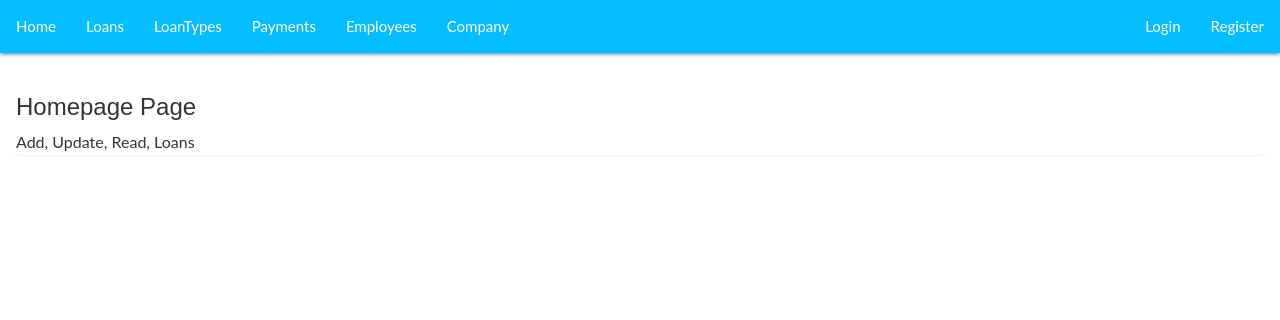
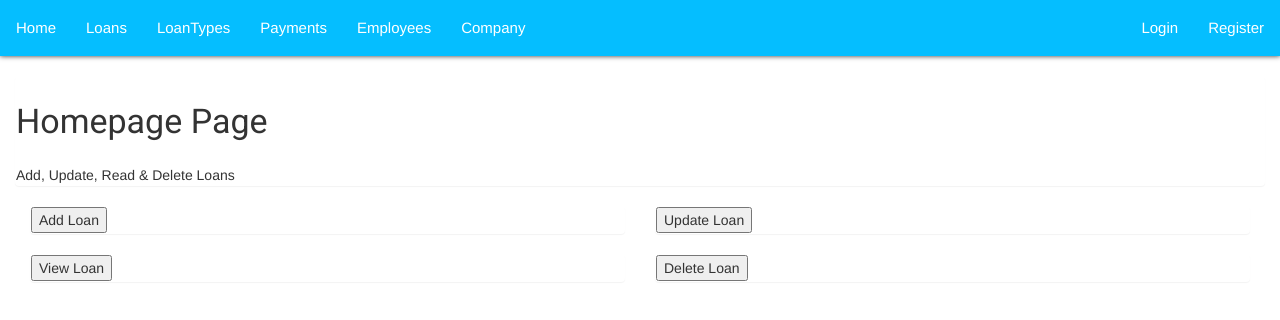
Before and after one commit to Collinslenjo/loan, a Django app: page / in a window 1280 px wide. Shown: the top 320 px of the page. Run offline with Django 3.2, Linux system fonts and the light colour scheme; some libraries are stand-ins or nearby versions.

Commit message:
visualization on easter monday

```diff
--- a/templates/index.html
+++ b/templates/index.html
@@ -9,6 +9,9 @@
 	<link rel="stylesheet" type="text/css" href="{% static 'css/font-awesome.css' %}">
 	<link rel="stylesheet" type="text/css" href="{% static 'css/style.css' %}">
 	<link rel="stylesheet" type="text/css" href="{% static 'css/main.css' %}">
+	<link rel="stylesheet" href="https://fonts.googleapis.com/icon?family=Material+Icons">
+	<link rel="stylesheet" href="https://code.getmdl.io/1.3.0/material.indigo-pink.min.css">
+	<link rel="stylesheet" href="http://fonts.googleapis.com/css?family=Roboto:300,400,500,700" type="text/css">
 </head>
 <body>
 <div id="wrapper">
@@ -33,13 +36,34 @@
 				<div class="panel-header">
 					<h3>{{title}} Page</h3>
 				</div>
-				<div class="panel-subtitle">Add, Update, Read, Loans</div>
+				<div class="panel-subtitle">Add, Update, Read & Delete Loans</div>
+			</div>
+			<div class="col-md-6">
+				<div class="panel">
+					<button>Add Loan</button>
+				</div>
+			</div>
+			<div class="col-md-6">
+				<div class="panel">
+					<button>Update Loan</button>
+				</div>
+			</div>
+			<div class="col-md-6">
+				<div class="panel">
+					<button>View Loan</button>
+				</div>
+			</div>
+			<div class="col-md-6">
+				<div class="panel">
+					<button>Delete Loan</button>
+				</div>
 			</div>
 		</div>
 	</div>
 </div>
 </div>
 </div>
+<script defer src="https://code.getmdl.io/1.3.0/material.min.js"></script>
 <script src="{% static 'js/custom.js' %}"></script>
 <script src="{% static 'js/jquery.min.js' %}"></script>
 <script src="{% static 'js/bootstrap.js' %}"></script>
```
